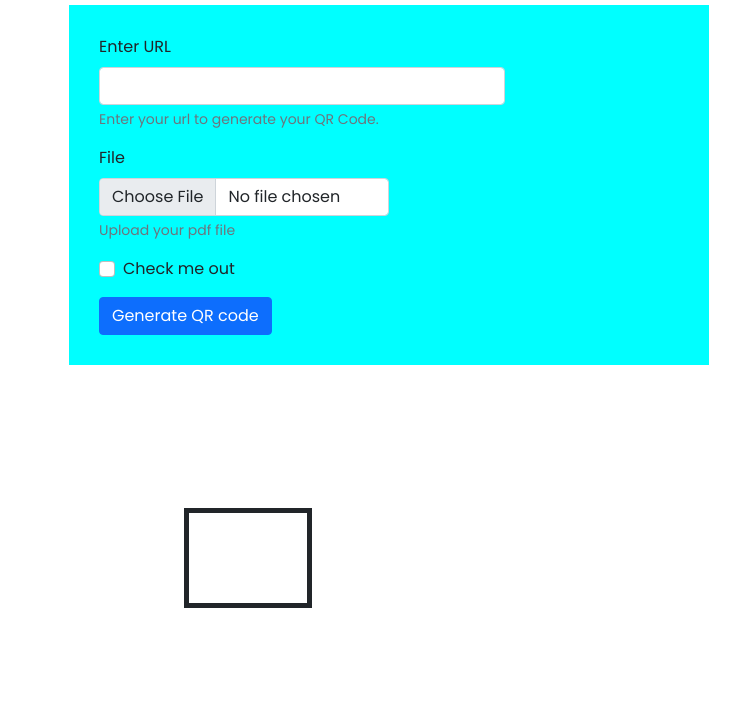
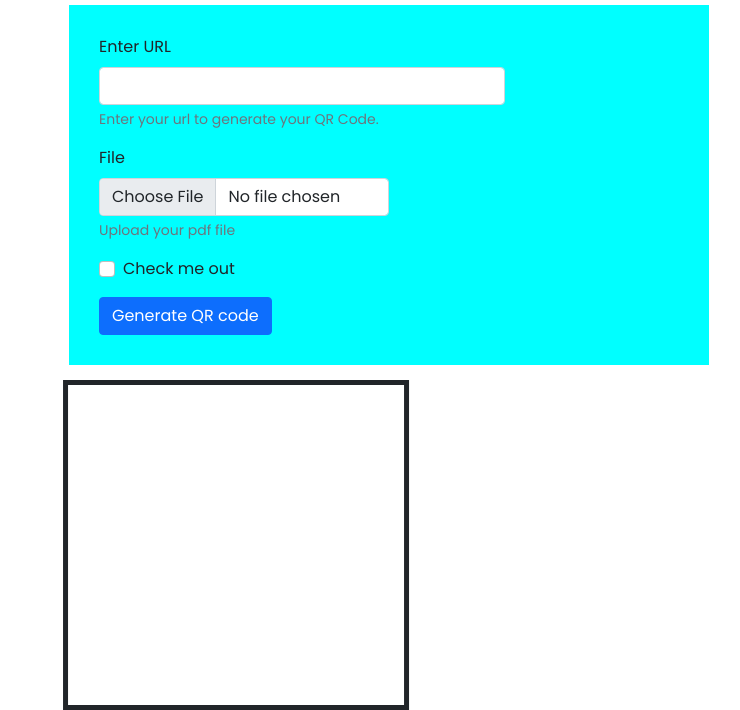
Before and after one commit to Arita-wa-Security/QR_GENERATOR, a plain HTML site: page index.html in a window 1280 px wide. Shown: the part 135-845 px from the top of the page, without its empty margins (315-1055 px from the left). Before the commit the page ends 800 px from the top, so only its background shows below. Drawn offline with nearby package versions, Linux system fonts and the light colour scheme.

Commit message:
style: styled the qr-container

```diff
--- a/qr.css
+++ b/qr.css
@@ -31,11 +31,12 @@ h1{
 
 #qr-code{
     border: 5px solid;
-    width: 10%;
-    height: 100px;
-    margin-top: 45%;
+    width: 27%;
+    height: 330px;
+    margin-top: 25%;
+    top: 45%;
     left: 39%;
-    transform: translate(0, -50%);
+    transform: translate(-35%, -50%);
     position: absolute;
     padding: 5px;
 }
```
